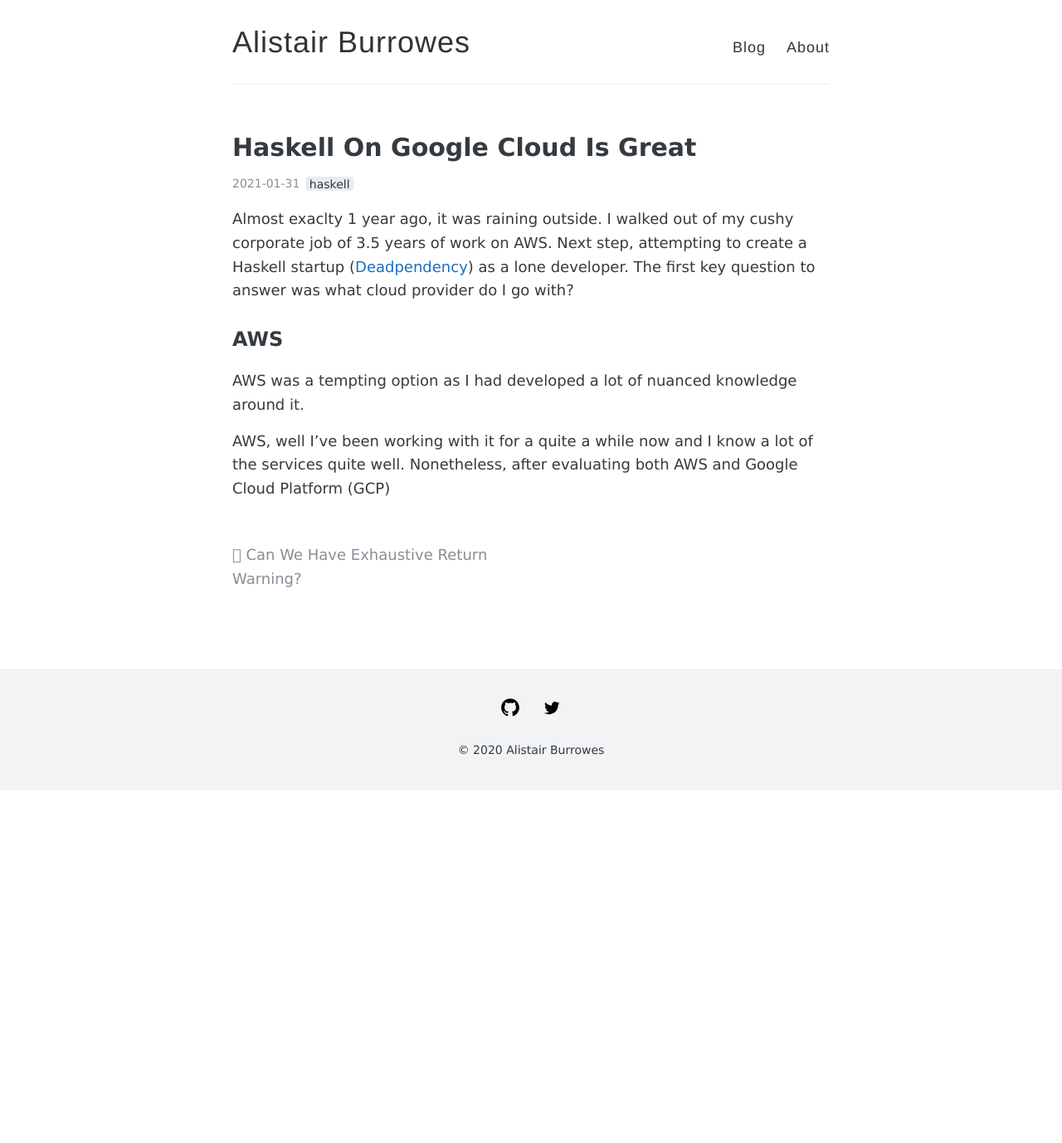
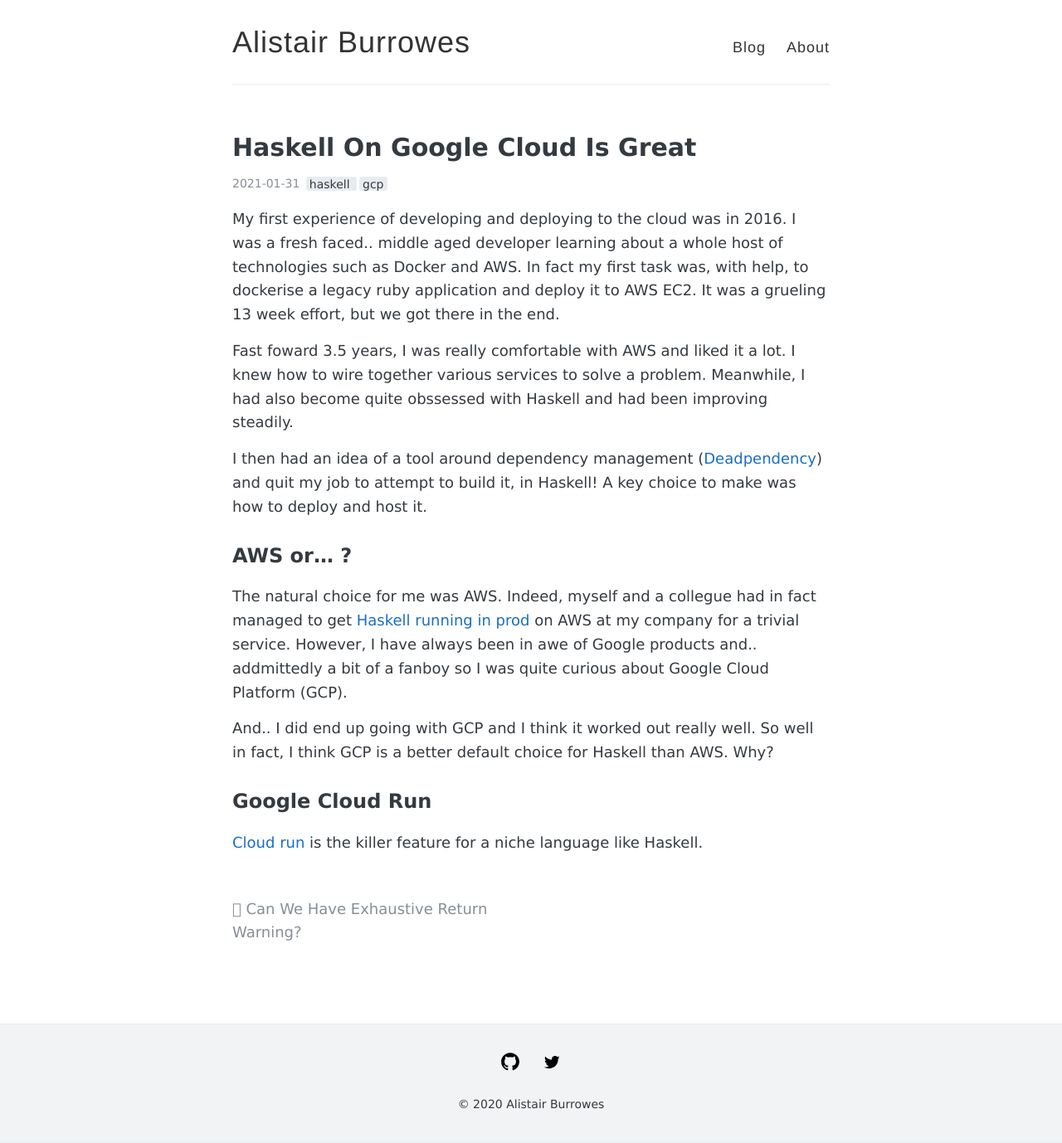
Before and after one commit to AlistairB/alistairb.github.io, a Jekyll site: the page built from _posts/2021-01-31-haskell-on-google-cloud-is-great.md, in a window 1280 px wide. Shown: the whole page at 83% size. Built offline with Jekyll 4.4.1, drawn with Linux system fonts in a browser that asks for light colours; before the commit the page ends 952 px from its top, so only the background shows below that.

Commit message:
First story like attempt

```diff
--- a/_posts/2021-01-31-haskell-on-google-cloud-is-great.md
+++ b/_posts/2021-01-31-haskell-on-google-cloud-is-great.md
@@ -1,14 +1,22 @@
 ---
 layout: post
 title: "Haskell On Google Cloud Is Great"
-tags: [haskell]
+tags: [haskell, gcp]
 comments: true
 ---
 
-Almost exaclty 1 year ago, it was raining outside. I walked out of my cushy corporate job of 3.5 years of work on AWS. Next step, attempting to create a Haskell startup ([Deadpendency](https://deadpendency.com)) as a lone developer. The first key question to answer was what cloud provider do I go with?
+My first experience of developing and deploying to the cloud was in 2016. I was a fresh faced.. middle aged developer learning about a whole host of technologies such as Docker and AWS. In fact my first task was, with help, to dockerise a legacy ruby application and deploy it to AWS EC2. It was a grueling 13 week effort, but we got there in the end.
 
-## AWS
+Fast foward 3.5 years, I was really comfortable with AWS and liked it a lot. I knew how to wire together various services to solve a problem. Meanwhile, I had also become quite obssessed with Haskell and had been improving steadily.
 
-AWS was a tempting option as I had developed a lot of nuanced knowledge around it.
+I then had an idea of a tool around dependency management ([Deadpendency](https://deadpendency.com)) and quit my job to attempt to build it, in Haskell! A key choice to make was how to deploy and host it.
 
-AWS, well I've been working with it for a quite a while now and I know a lot of the services quite well. Nonetheless, after evaluating both AWS and Google Cloud Platform (GCP)
+## AWS or... ?
+
+The natural choice for me was AWS. Indeed, myself and a collegue had in fact managed to get [Haskell running in prod](https://www.rea-group.com/blog/a-haskell-in-prod-journey/) on AWS at my company for a trivial service. However, I have always been in awe of Google products and.. addmittedly a bit of a fanboy so I was quite curious about Google Cloud Platform (GCP).
+
+And.. I did end up going with GCP and I think it worked out really well. So well in fact, I think GCP is a better default choice for Haskell than AWS. Why?
+
+## Google Cloud Run
+
+[Cloud run](https://cloud.google.com/run) is the killer feature for a niche language like Haskell.
```
